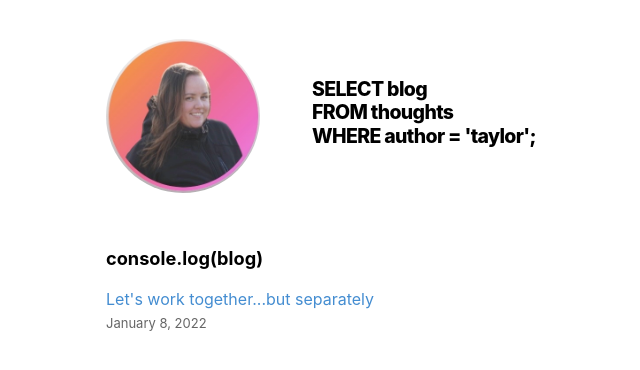
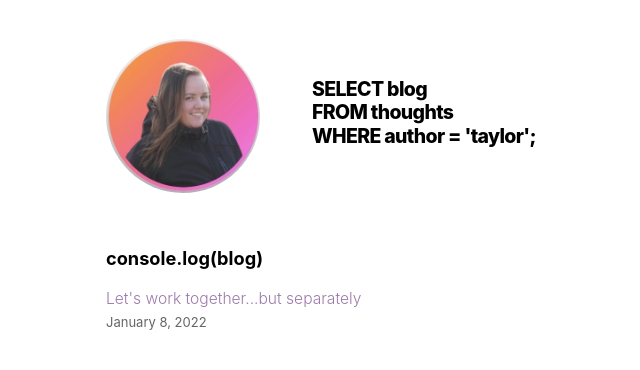
Before and after one commit to taylornoj/nextjs-blog, a Next.js app: page / in a window 1280 px wide. Shown: the top 370 px of the page, without its empty margins (313-953 px from the left). Built offline with nearby package versions, Linux system fonts and the light colour scheme.

Commit message:
style hyper links to be good color and size

```diff
--- a/styles/global.css
+++ b/styles/global.css
@@ -13,9 +13,10 @@ body {
 }
 
 a {
-  color: #448dd1;
+  color: #9c7aaa;
   text-decoration: none;
-  font-size: medium;
+  /* font-size: medium; */
+  font-weight: 300;
 }
 
 a:hover {
```
